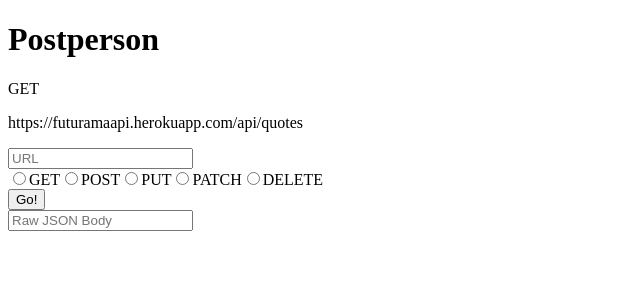
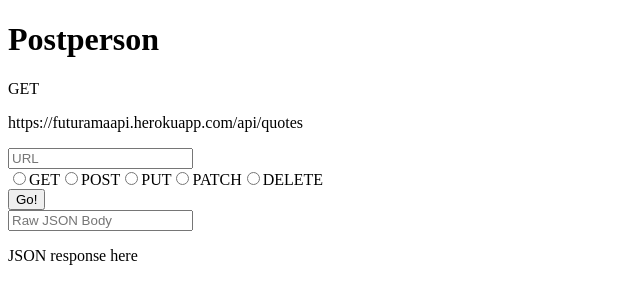
Before and after one commit to cmmerritt/postcat, a React app: page / in a window 1280 px wide. Shown: the top 304 px of the page, without its empty margins (0-640 px from the left). Built offline with nearby package versions, Linux system fonts and the light colour scheme.

Commit message:
add response display area

```diff
--- /dev/null
+++ b/src/components/ResponseDisplay.jsx
@@ -0,0 +1,7 @@
+import React from 'react';
+
+const ResponseDisplay = () => {
+  return <p>JSON response here</p>
+};
+
+export default ResponseDisplay;
--- a/src/containers/PostPersonContainer.jsx
+++ b/src/containers/PostPersonContainer.jsx
@@ -1,6 +1,7 @@
 import React, { Component } from 'react';
 import Fetcher from '../components/Fetcher';
 import Header from '../components/Header';
+import ResponseDisplay from '../components/ResponseDisplay';
 import Sidebar from '../components/SidebarItem';
 
 export default class PostPersonContainer extends Component {
@@ -10,6 +11,7 @@ export default class PostPersonContainer extends Component {
         <header><Header /></header>
         <p><Sidebar /></p>
         <p><Fetcher /></p>
+        <p><ResponseDisplay /></p>
       </>
     );
   }
```
Also changed, not shown: src/components/ResponseField.jsx (deleted).
